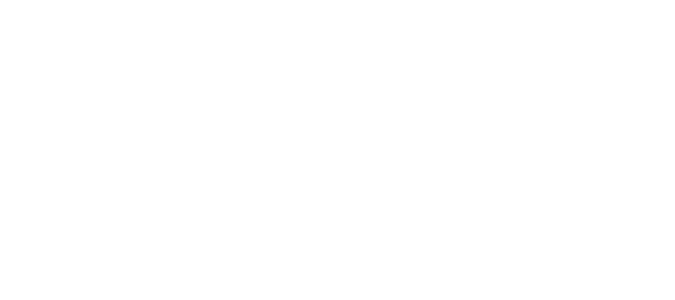
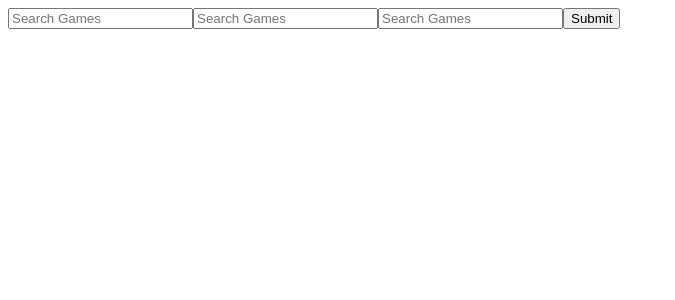
Before and after one commit to Thrillisreal/xnemutai-project-2, a React (Create React App) app in the folder client/: page /anime in a window 1280 px wide. Shown: the top 300 px of the page, without its empty margins (0-675 px from the left). Built offline with nearby package versions, Linux system fonts and the light colour scheme.

Commit message:
front-end progress

```diff
--- a/client/package.json
+++ b/client/package.json
@@ -6,8 +6,10 @@
     "@testing-library/jest-dom": "^5.14.1",
     "@testing-library/react": "^11.2.7",
     "@testing-library/user-event": "^12.8.3",
+    "axios": "^0.21.1",
     "react": "^17.0.2",
     "react-dom": "^17.0.2",
+    "react-router-dom": "^5.2.1",
     "react-scripts": "4.0.3",
     "web-vitals": "^1.1.2"
   },
--- a/client/src/App.js
+++ b/client/src/App.js
@@ -1,11 +1,21 @@
-
+import { Route, Switch } from 'react-router-dom'
+import React from 'react'
 import './App.css';
+import WatchList from './pages/WatchList'
+import User from './pages/User'
+import Anime from './pages/Anime'
+import './App.css'
 
 function App() {
   return (
-    <div className="">
-
-
+    <div>
+      <header>
+        <Switch>
+     <Route exact path="/" component={User}/>
+     <Route exact path="/anime" component={Anime}/>
+     <Route exact path="/watchlist" component={WatchList}/>
+     </Switch>
+      </header>
     </div>
   );
 }
--- /dev/null
+++ b/client/src/components/AnimeCard.js
@@ -0,0 +1,15 @@
+import React from 'react'
+
+export default function AnimeCard(props) {
+  return (
+ <div>
+ <div>
+    <img src={props.img} alt="Anime card" />
+</div>
+<div>
+      <h3>{props.name}</h3>
+      <p>{props.description}</p>
+</div>
+</div>
+  )
+}
--- /dev/null
+++ b/client/src/components/CreateAnime.js
@@ -0,0 +1,33 @@
+import React from 'react'
+export default function CreateAnime(props) {
+
+
+  return (
+  <form>
+    <form>
+      <input
+        type="text"
+        name="img-url"
+        value={props.value}
+        placeholder="Search Games"
+        onChange={props.onChange}
+      />
+      <input
+        type="text"
+        name="name"
+        value={props.value}
+        placeholder="Search Games"
+        onChange={props.onChange}
+      />
+      <input
+        type="text"
+        name="description"
+        value={props.value}
+        placeholder="Search Games"
+        onChange={props.onChange}
+      />
+      <button type="submit">Submit</button>
+    </form>
+  </form>
+  )
+}
--- a/client/src/globals.js
+++ b/client/src/globals.js
@@ -1,3 +1,3 @@
 const BASE_URL = 'http://localhost:3001/api'
 // When using the BASE_URL
-axios.get(`${BASE_URL}/someroute`)
+// axios.get(`${BASE_URL}/someroute`)
--- a/client/src/index.js
+++ b/client/src/index.js
@@ -1,12 +1,15 @@
 import React from 'react';
 import ReactDOM from 'react-dom';
+import { BrowserRouter } from 'react-router-dom'
 import './index.css';
 import App from './App';
 
 
 ReactDOM.render(
   <React.StrictMode>
+    <BrowserRouter>
     <App />
+    </BrowserRouter>
   </React.StrictMode>,
   document.getElementById('root')
 );
--- a/client/src/pages/Anime.js
+++ b/client/src/pages/Anime.js
@@ -0,0 +1,29 @@
+import {React, useState } from 'react'
+import axios from 'axios'
+import CreateAnime from '../components/CreateAnime'
+
+export default function Anime() {
+  const [anime, makeAnime] = useState([])
+
+  const setAnime = async () => {
+    let res = await axios.post(`http://localhost:3001/api/animes/newAnime{${anime}}`)
+    anime(res.data.results)
+  }
+
+  const handleChange = (event) => {
+    event.preventDefault()
+    makeAnime(event.target.value)
+  }
+
+
+
+
+
+
+  return (
+  <div>
+  <CreateAnime onChange={handleChange} onSubmit={setAnime}/>
+
+  </div>
+  )
+}
--- /dev/null
+++ b/client/src/pages/WatchList.js
@@ -0,0 +1,40 @@
+import {React, useState, useEffect } from 'react'
+import AnimeCard from '../components/AnimeCard'
+import axios from 'axios'
+
+
+
+
+const WatchList = () => {
+  const [animes, setAnimes] = useState([])
+
+  const getAnimes = async () => {
+    let res = await axios.get(`http://localhost:3001/api/animes/allAnime`)
+    console.log('data',res.data);
+    setAnimes(res.data)
+  }
+
+  useEffect(()=>{
+    getAnimes()
+  }, [])
+
+
+
+
+  return (
+    <div className="animes">
+      <h2>Watch List</h2>
+    <section>
+      {animes.map((anime) => (
+        <AnimeCard key={anime.id} {...anime} />
+      ))}
+    </section>
+  </div>
+
+
+  )
+}
+
+
+
+export default WatchList
```
Also changed, not shown: 1 other file (tests, documents, lock files or other folders).
